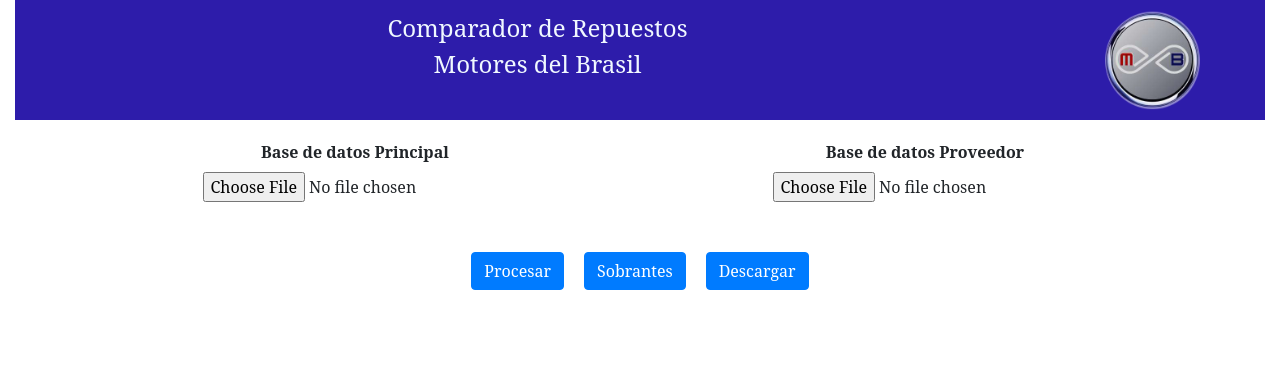
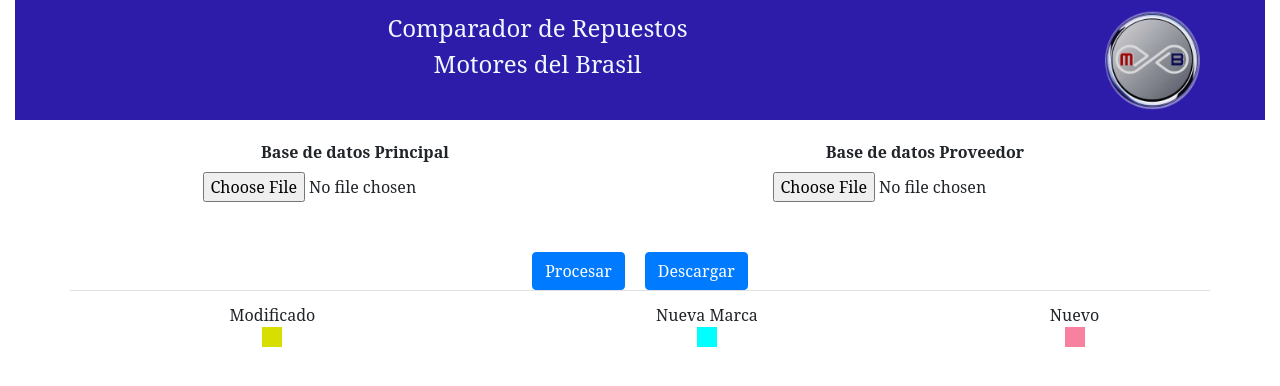
Before and after one commit to scampanalozano/appMotoresBrasil, a React (Create React App) app: page / in a window 1280 px wide. Shown: the top 386 px of the page. Built offline with nearby package versions, Linux system fonts and the light colour scheme.

Commit message:
cambios en la visualizacion y sobrantes

```diff
--- a/src/Servicios/Documento.js
+++ b/src/Servicios/Documento.js
@@ -23,7 +23,9 @@
         let camposPrincipal = Object.keys(documentoPrincipal[0]);
         let camposProveedor = Object.keys(documentoProveedor[0]);
 
-        let documentoFinal = []
+        let documentoFinal = [];
+        let documentoProveedoresModificado = [];
+        let itemsModificados = {};
         documentoPrincipal.forEach(principal => {
             documentoProveedor.forEach(proveedor => {
                 if (principal[camposPrincipal[0]] === proveedor[camposProveedor[0]]){//valida codigo
@@ -33,13 +35,15 @@
                             if(proveedor[camposProveedor[4]] < principal[camposPrincipal[4]]){// comparacion del precio
                                 principal = proveedor;
                                 if(tipo === 1){
-                                    principal = this.modificarItem(principal, proveedor, camposPrincipal);
+                                    // principal = this.modificarItem(principal, proveedor, camposPrincipal);
+                                    itemsModificados[principal[camposPrincipal[0]]+''+principal[camposPrincipal[1]]+'-'+principal[camposPrincipal[2]]] = 'MODIFICADO';
                                     principal['ESTADO'] = 'MODIFICADO';
                                 }
                             }
                         }else {
                             if(tipo == 1){
-                                proveedor['ESTADO'] = 'NUEVO';
+                                proveedor['ESTADO'] = 'NUEVA MARCA';
+                                itemsModificados[proveedor[camposProveedor[0]]+''+proveedor[camposProveedor[1]]+'-'+proveedor[camposProveedor[2]]] = 'NUEVO E';
                                 if(this.validarDuplicado(documentoFinal, proveedor, camposProveedor)){
                                     documentoFinal.push(proveedor);
                                 }
@@ -55,24 +59,24 @@
                                     principal = proveedor;
                                     if(tipo == 1){
                                         principal['ESTADO'] = 'MODIFICADO';
+                                        itemsModificados[principal[camposPrincipal[0]]+''+principal[camposPrincipal[1]]+'-'+principal[camposPrincipal[2]]] = 'MODIFICADO';
                                     }
                                 }
                             }else {
                                 if(tipo == 1){
-                                    proveedor['ESTADO'] = 'NUEVO E';
+                                    proveedor['ESTADO'] = 'NUEVA MARCA';
+                                    itemsModificados[proveedor[camposProveedor[0]]+''+proveedor[camposProveedor[1]]+'-'+proveedor[camposProveedor[2]]] = 'NUEVO E';
                                     if(this.validarDuplicado(documentoFinal, proveedor, camposProveedor)){
                                         documentoFinal.push(proveedor);
                                     }
                                 }
                             }
                         }
-                    }else{
-                        if(tipo == 1){
-                            proveedor['ESTADO'] = 'NUEVO N';
-                            if(this.validarDuplicado(documentoFinal, proveedor, camposProveedor)){
-                                documentoFinal.push(proveedor);
-                            }
-                        }
+                    }
+                }
+                if(tipo == 1){
+                    if(this.validarDuplicado(documentoProveedoresModificado, proveedor, camposProveedor)){
+                        documentoProveedoresModificado.push(proveedor);
                     }
                 }
             });
@@ -84,11 +88,53 @@
 
         if(tipo === 2){
             documentoFinal = this.ordenarArray(documentoFinal, camposPrincipal[0]);
+            return documentoFinal;
         }
         if(tipo == 1){
+            let documentoUsados = [];
+            let documentoSobrantes = [];
+            let documentoNuevos = [];
+            documentoFinal.forEach(principal => {
+                documentoProveedoresModificado.forEach(proveedor => {
+                    if(proveedor[camposProveedor[0]] == principal[camposPrincipal[0]] &&
+                        proveedor[camposProveedor[1]] == principal[camposPrincipal[1]] &&
+                        proveedor[camposProveedor[2]] == principal[camposPrincipal[2]]){
+                            if(proveedor[camposProveedor[4]] > principal[camposPrincipal[4]]){
+                                if(this.validarDuplicado(documentoSobrantes, proveedor, camposProveedor)){
+                                    documentoSobrantes.push(proveedor);
+                                }
+                            }else{
+                                if(this.validarDuplicado(documentoUsados, proveedor, camposProveedor)){
+                                    documentoUsados.push(proveedor);
+                                }
+                            }
+                    }else{
+                        if (proveedor[camposProveedor[3]] < 5){
+                            if(this.validarDuplicado(documentoSobrantes, proveedor, camposProveedor)){
+                                documentoSobrantes.push(proveedor);
+                            }
+                        }
+                    }
+                })
+
+            })
+            documentoUsados.forEach(proveedor => {
+                let index = documentoProveedoresModificado.indexOf(proveedor);
+                documentoProveedoresModificado.splice(index, 1);
+            });
+            documentoSobrantes.forEach(proveedor => {
+                let index = documentoProveedoresModificado.indexOf(proveedor);
+                documentoProveedoresModificado.splice(index, 1);
+            });
+
+            documentoProveedoresModificado.forEach(proveedor => {
+                proveedor['ESTADO'] = 'NUEVO';
+                documentoFinal.push(proveedor);
+            });
             documentoFinal = this.ordenarArray(documentoFinal, camposPrincipal[1]);
+            return {docFinal: documentoFinal, docSobrantes: documentoSobrantes};
         }
-        return documentoFinal;
+
     }
 
     validacionDescripcion = (descripcionPrincipal, descripcionProveedor) => {
@@ -140,17 +186,28 @@
     }
 
     validarDuplicado(array, itemValidar, campos){
-        // let contador = 0;
         let resultado = false;
         let indexItem = array.indexOf(itemValidar);
-        //array.forEach(item => {
-            //if(item[campos[0]] == itemValidar[campos[0]] &&
-              //  item[campos[1]] == itemValidar[campos[1]] &&
-                //item[campos[2]] == itemValidar[campos[2]]){
-                  //  contador++;
-           // }
-        //});
+
         if(indexItem == -1){
+            resultado = true;
+        }
+        return resultado;
+    }
+
+    validarDuplicadosEstado(array, itemValidar, campos){
+        let resultado = false;
+        let contador = 0;
+        array.forEach(item => {
+            if(item[campos[0]] == itemValidar[campos[0]] &&
+               item[campos[1]] == itemValidar[campos[1]] &&
+                item[campos[2]] == itemValidar[campos[2]]){
+
+                   contador++;
+           }
+        });
+
+        if(contador == 0){
             resultado = true;
         }
         return resultado;
@@ -179,13 +236,12 @@
     }
 
     busquedaSobrantes(documentoProveedor, documentoFinal){
-        console.log('ingresa funcion');
-        console.log('antes',documentoProveedor);
+
         documentoFinal.forEach(proveedor => {
             let index = documentoProveedor.indexOf(proveedor);
             documentoProveedor.splice(index, 1);
         });
-        console.log('despues', documentoProveedor);
+
         return documentoProveedor;
     }
 
--- a/src/Vista/Principal.css
+++ b/src/Vista/Principal.css
@@ -23,13 +23,25 @@
 
 .separador {
 	margin-right: 20px;
-
-
-
 }
 
 .tabla{
 	margin-top: 20px;
+}
 
+.modificados{
+	background-color: #D7DF01 !important;
+}
 
+.nuevos-marca{
+	background-color: #00FFFF !important;
 }
+
+.nuevos{
+	background-color: #F7819F !important;
+}
+
+.div-senal{
+	width: 20px;
+	height: 20px;
+}
--- a/src/Vista/Principal.js
+++ b/src/Vista/Principal.js
@@ -63,17 +63,14 @@
 
     procesarPorCodigo = () => {
         if(this.state.archivo1 != null && this.state.archivo2 != null){
-            console.log(this.state);
             this.setState({inicioProceso: true});
             setTimeout(()=>{
                 let archivoFinal = this.Documento.busqueda(this.state.archivo1, this.state.archivo2);
-                console.log(archivoFinal);
-                if (archivoFinal.length > 0) {
-                    let camposArchivo = Object.keys(archivoFinal[0]);
-                    console.log(camposArchivo);
-                    console.log(archivoFinal);
+                if (archivoFinal.docFinal.length > 0) {
+                    let camposArchivo = Object.keys(archivoFinal.docFinal[0]);
                     this.setState({
-                        archivoFinal: archivoFinal,
+                        archivoFinal: archivoFinal.docFinal,
+                        archivoSobrantesProveedor: archivoFinal.docSobrantes,
                         camposArchivo: camposArchivo,
                         inicioProceso: false
                     })
@@ -88,27 +85,11 @@
 
     descargar = () => {
         this.procesoDescarga(this.state.archivoFinal, this.state.camposArchivo, 'principal');
+        this.procesoDescarga(this.state.archivoSobrantesProveedor, this.state.camposArchivo, 'sobrantes');
 
     }
 
-    sobrantes = () => {
-        console.log('ingresa');
-        if(this.state.archivo2 && this.state.archivoFinal){
-            this.setState({inicioProceso: true});
-            setTimeout(()=>{
-                let archivoSobrantesProveedor = this.Documento.busquedaSobrantes(this.state.archivo2, this.state.archivoFinal);
-                if (archivoSobrantesProveedor.length > 0) {
-                    this.procesoDescarga(archivoSobrantesProveedor, this.state.camposArchivo, 'sobrantes');
-                    this.setState({inicioProceso: false});
-                }else{
-                    this.setState({inicioProceso: false});
-                    alert('El archivo no tiene sobrantes');
-                }
-            },200)
-        }else{
-            alert('No se ha procesado los archivos');
-        }
-    }
+
 
 
 
@@ -127,6 +108,21 @@
         if(this.state.inicioProceso){
             disabled  = 'disabled';
         }
+
+        let datosVisualizar = [];
+        this.state.archivoFinal.forEach((item) => {
+            item['css'] = '';
+            if(item['ESTADO'] == 'MODIFICADO'){
+                item['css'] = 'modificados';
+            }
+            if(item['ESTADO'] == 'NUEVA MARCA'){
+                item['css'] = 'nuevos-marca';
+            }
+            if(item['ESTADO'] == 'NUEVO'){
+                item['css'] = 'nuevos';
+            }
+            datosVisualizar.push(item);
+        });
 
         return (
             <Container className='contenedor'>
@@ -177,7 +173,7 @@
                 <Row>
                     <div className='botones'>
                         <Button type="button" onClick={this.procesarPorCodigo} className='separador' disabled={disabled}>Procesar</Button>
-                        <Button type="button" onClick={this.sobrantes} className='separador' disabled={disabled}>Sobrantes</Button>
+                        {/* <Button type="button" onClick={this.sobrantes} className='separador' disabled={disabled}>Sobrantes</Button> */}
                         <Button type="button" onClick={this.descargar} disabled={disabled}>Descargar</Button>
                     </div>
                 </Row>
@@ -191,6 +187,24 @@
                     )}
                 </Row>
                 <Row>
+                    <Table>
+                        <tr>
+                            <td align="center">
+                                <span>Modificado</span>
+                                <div className="div-senal modificados"></div>
+                            </td>
+                            <td align="center">
+                                <span>Nueva Marca</span>
+                                <div className="div-senal nuevos-marca"></div>
+                            </td>
+                            <td align="center">
+                                <span>Nuevo</span>
+                                <div className="div-senal nuevos"></div>
+                            </td>
+                        </tr>
+                    </Table>
+                </Row>
+                <Row>
                     <Table striped bordered className='tabla'>
                         <thead>
                             <tr>
@@ -202,8 +216,8 @@
                             </tr>
                         </thead>
                         <tbody>
-                            {this.state.archivoFinal.map((item, index) =>
-                                (<tr key={index}>
+                            {datosVisualizar.map((item, index) =>
+                                (<tr key={index} className={item['css']}>
                                     {this.state.camposArchivo.map((campo, indexC) => (
                                         <td key={indexC}>
                                             {item[campo]}
```
Also changed, not shown: 1 other file (tests, documents, lock files or other folders).
